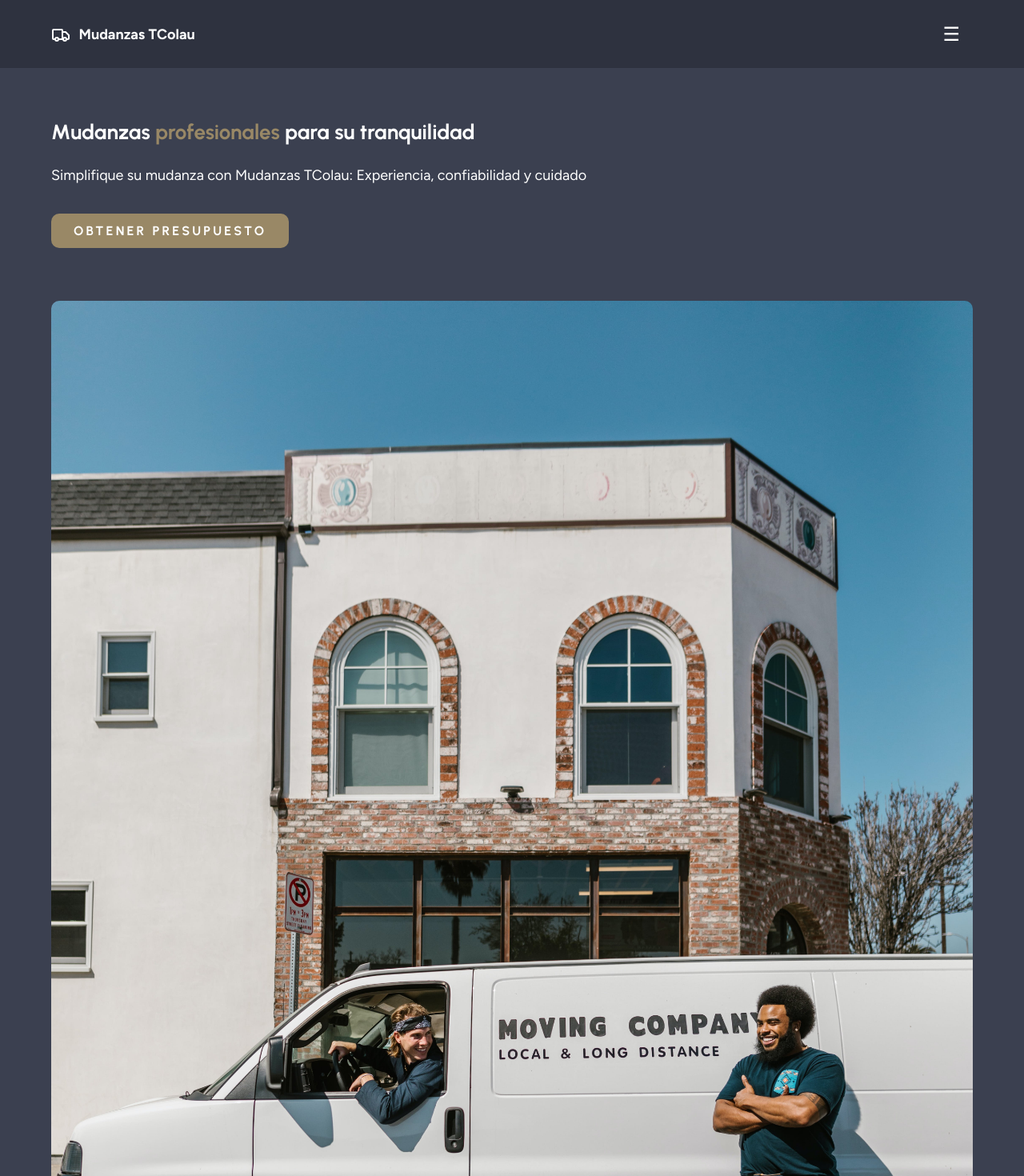
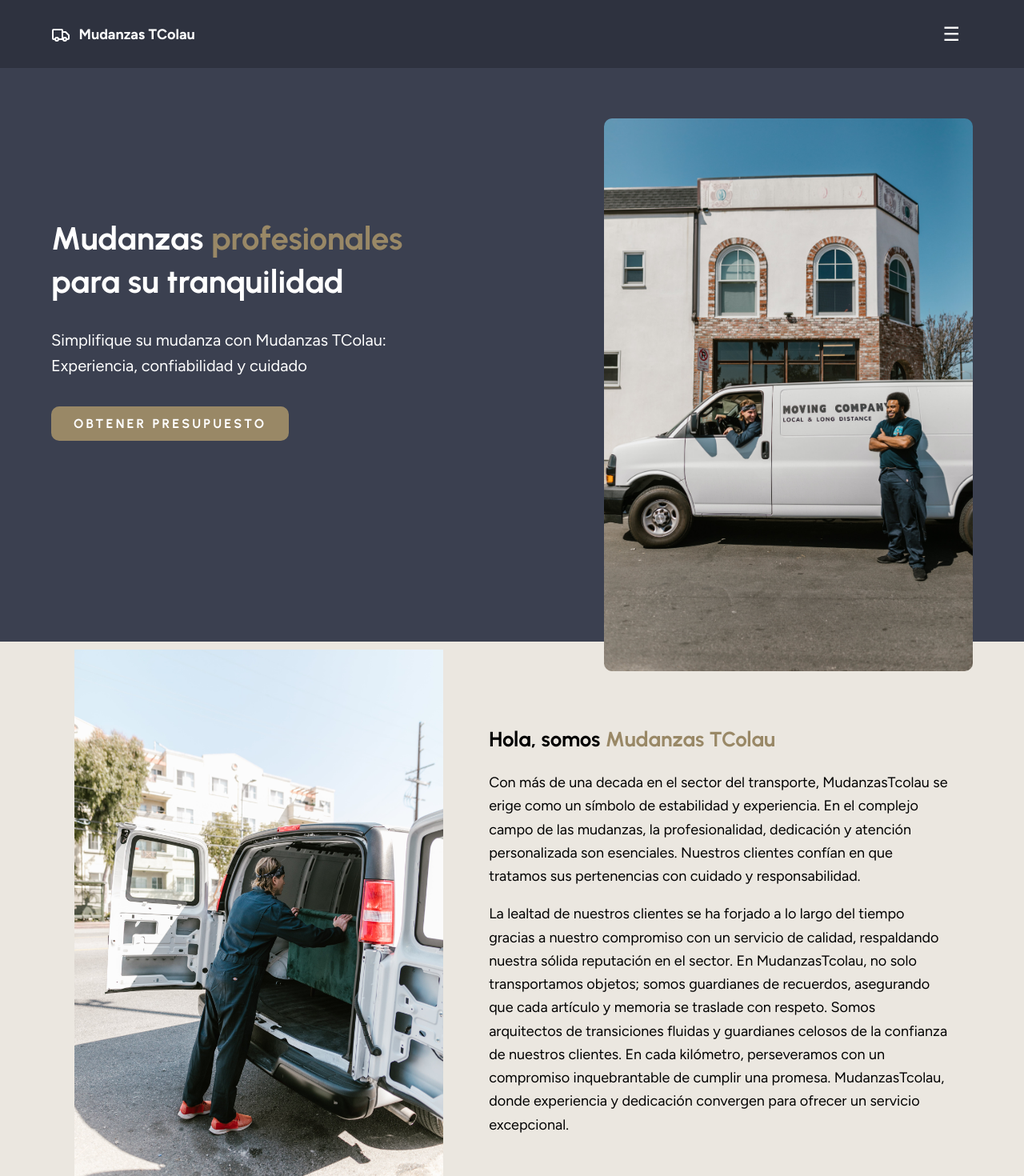
Before and after one commit to Soulzen/mudanzastcolau, a Next.js app: page / in a window 1280 px wide. Shown: the top 1470 px of the page at 80% size. Built offline with nearby package versions, Linux system fonts and the light colour scheme.

Commit message:
basic landing page finished

```diff
--- a/src/components/hero_section/hero_section.module.css
+++ b/src/components/hero_section/hero_section.module.css
@@ -69,3 +69,32 @@
   height: auto;
   width: auto;
 }
+
+@media (min-width: 900px) {
+  .hero__section {
+    padding: 3em 0;
+  }
+
+  .container {
+    display: flex;
+    justify-content: space-between;
+    align-items: center;
+  }
+
+  .hero__content {
+    width: 40%;
+  }
+
+  .hero__title {
+    font-size: 2.5rem;
+  }
+
+  .hero__text {
+    font-size: 1.25rem;
+  }
+
+  .hero__image {
+    width: 40%;
+    margin: 0 0 -100px;
+  }
+}
--- a/src/components/presentation/presentation.module.css
+++ b/src/components/presentation/presentation.module.css
@@ -17,6 +17,8 @@
 .presentation__image {
   display: flex;
   margin: 0 auto 3em;
+  aspect-ratio: 16/9;
+  object-fit: cover;
 }
 
 .presentation__content {
@@ -44,3 +46,21 @@
   color: var(--clr-ascent-soft);
   padding: 0.5em 0;
 }
+
+@media (min-width: 900px) {
+  .container {
+    display: flex;
+    justify-content: space-between;
+    align-items: center;
+  }
+
+  .presentation__content {
+    width: 50%;
+    /* text-align: right; */
+  }
+
+  .presentation__image {
+    width: 40%; /* Increase the width to make the image bigger */
+    overflow: visible; /* Allow the image to overflow onto the content */
+  }
+}
--- a/src/components/presentation/presentation.tsx
+++ b/src/components/presentation/presentation.tsx
@@ -9,7 +9,8 @@ const Presentation = () => {
       <div className={styles.container}>
         <Image
           className={styles.presentation__image}
-          src="/[landscape]inventary-check.jpg"
+          src="/[portrait]loading-van-single.jpg"
+          // src="/[landscape]inventary-check.jpg"
           alt="Picture of the author"
           width={500}
           height={500}
--- a/src/components/services_section/services.module.css
+++ b/src/components/services_section/services.module.css
@@ -11,6 +11,7 @@
 }
 
 .services__title {
+  margin-bottom: 1em;
   font-family: var(--font-accent);
   font-size: 2.5rem;
   font-weight: 700;
@@ -25,3 +26,9 @@
     grid-template-columns: 1fr 1fr;
   }
 }
+
+@media (min-width: 900px) {
+  .services__cards {
+    grid-template-columns: repeat(3, 1fr);
+  }
+}
--- a/src/components/why_us/why_us.module.css
+++ b/src/components/why_us/why_us.module.css
@@ -63,3 +63,12 @@
     height: 100%;
   }
 }
+
+@media (min-width: 900px) {
+  .whyUs__content {
+    grid-template-columns: repeat(3, 1fr);
+  }
+  .whyUs__card:last-child {
+    grid-column: 3;
+  }
+}
```
